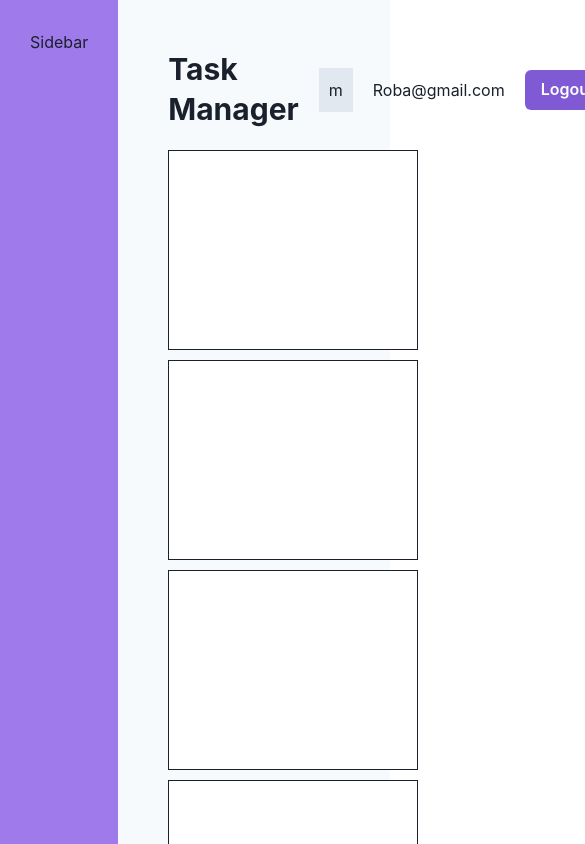
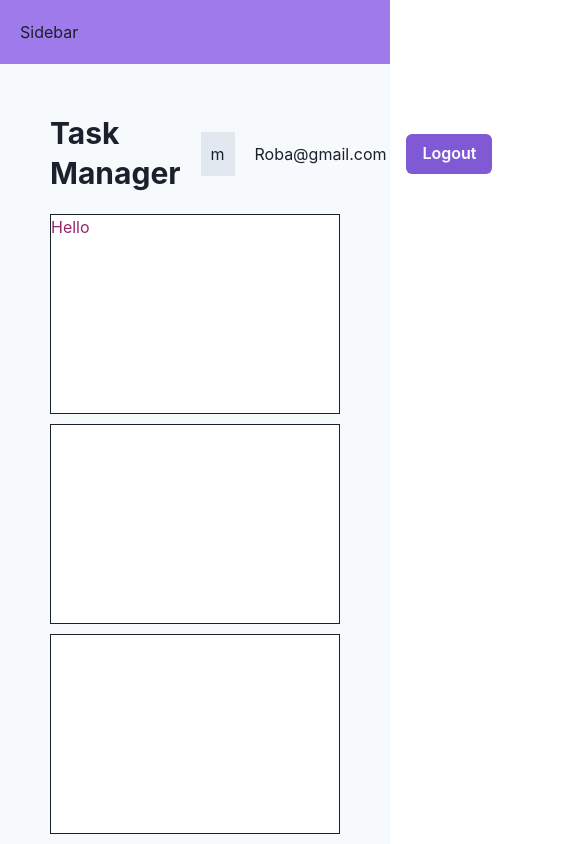
Before and after one commit to robert-devs/chakra-react, a React (Vite) app: page / in a window 390 px wide. Shown: the top 844 px of the page, 585 px wide, since content can reach past the window. Built offline with nearby package versions, Linux system fonts and the light colour scheme.

Commit message:
adding the responsiveness to sidebar and main

```diff
--- a/src/layouts/RootLayout.jsx
+++ b/src/layouts/RootLayout.jsx
@@ -1,21 +1,27 @@
-import { Grid } from '@chakra-ui/react'
-import { GridItem } from '@chakra-ui/react'
+import { Grid, GridItem } from '@chakra-ui/react'
 import { Outlet } from 'react-router-dom'
 import Navbar from '../components/Navbar'
 
 export default function RootLayout() {
   return (
-    <Grid templateColumns="repeat(6,1fr)" bg="gray.50">
+    <Grid templateColumns="repeat(6, 1fr)" bg="gray.50">
       <GridItem
         as="aside"
-        colSpan="1"
+        // colSpan="1"
+        colSpan={{ base: 6, lg: 2, xl: 1 }}
         bg="purple.400"
-        minHeight="100%"
-        p="30px"
+        minHeight={{ lg: '100vh' }}
+        // p="30px"
+        p={{ base: '20px', lg: '30px' }}
       >
         <span>Sidebar</span>
       </GridItem>
-      <GridItem as="main" colSpan="5" p="40px">
+      <GridItem
+        as="main"
+        // colSpan="5"
+        colSpan={{ base: 6, lg: 4, xl: 5 }}
+        p="40px"
+      >
         <Navbar />
         <Outlet />
       </GridItem>
--- a/src/pages/Dashboard.jsx
+++ b/src/pages/Dashboard.jsx
@@ -1,9 +1,13 @@
-import { SimpleGrid, Box } from '@chakra-ui/react'
+import { SimpleGrid, Box, Text } from '@chakra-ui/react'
 
 export default function Dashboard() {
   return (
     <SimpleGrid columns={4} spacing="10px" minChildWidth="250px" p="10px">
-      <Box bg="white" h="200px" border="1px solid "></Box>
+      <Box bg="white" h="200px" border="1px solid ">
+        <Text color={{ base: 'pink.700', md: 'blue.700', lg: 'black.700' }}>
+          Hello
+        </Text>
+      </Box>
       <Box bg="white" h="200px" border="1px solid "></Box>
       <Box bg="white" h="200px" border="1px solid "></Box>
       <Box bg="white" h="200px" border="1px solid "></Box>
```
